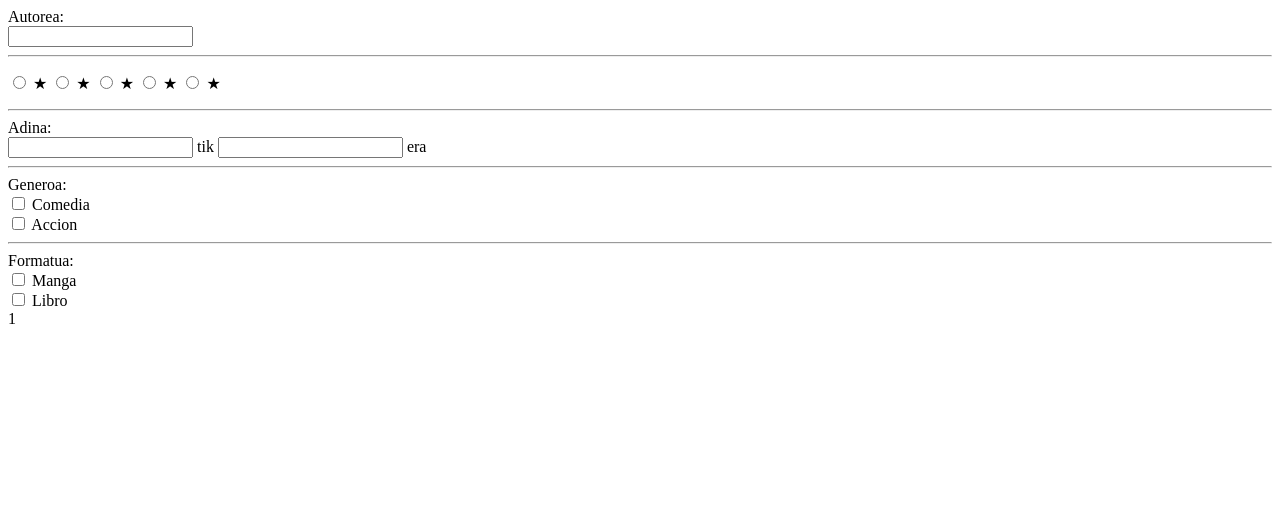
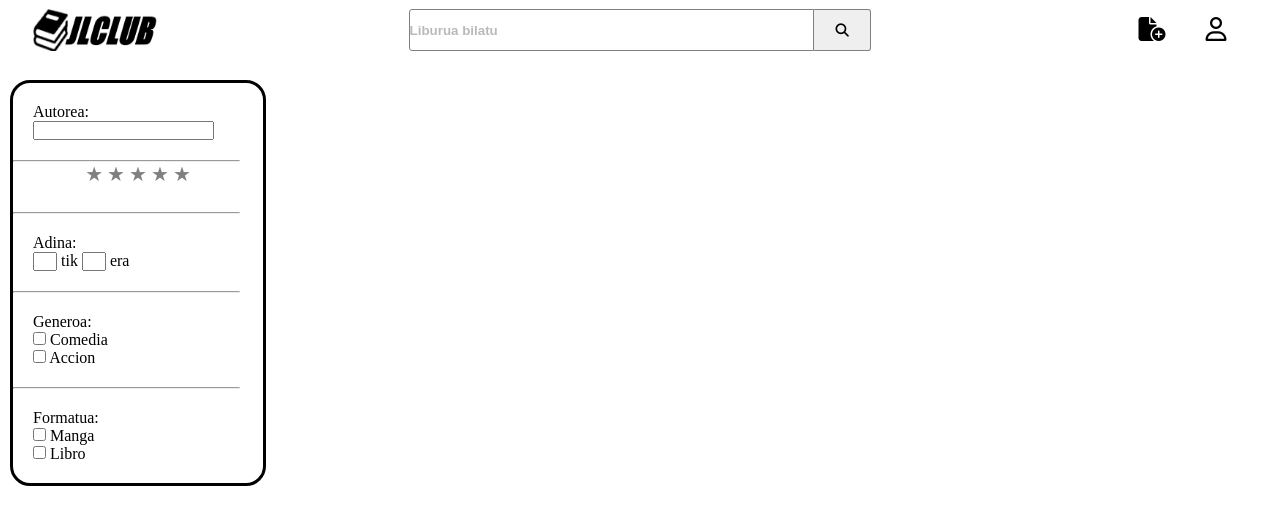
Before and after one commit to mikel-ayala/BookAffinity, a PHP site: page / in a window 1280 px wide. Shown: the top 525 px of the page. Run offline with PHP 8.4, Linux system fonts and the light colour scheme; data that the repository does not hold is empty; a stand-in replaces the project's code that opens the database connection; some libraries are stand-ins or nearby versions.

Commit message:
Commit index css y index php con header

```diff
--- a/css/index.css
+++ b/css/index.css
@@ -0,0 +1,88 @@
+.listaLibros{
+    display: flex;
+}
+
+.filtro{
+    position: fixed;
+    margin-top: 20px;
+    margin-left: 10px;
+    border: black 3px solid;
+    border-radius: 20px;
+}
+
+hr {
+    background-color: black;
+    width: 90%;
+}
+
+.filtro form {
+    margin-left: 20px;
+    margin-top: 20px;
+    margin-bottom: 20px;
+}
+
+/*CSS de la busqueda por estrellas*/
+
+.filtro .buscarEstrellas {
+    width: 250px;
+    margin: 0 auto;
+    margin-bottom: 20px;
+    height: 30px;
+}
+
+.filtro .buscarEstrellas:hover {
+    cursor: pointer;
+}
+
+.filtro .buscarEstrellas p {
+    text-align: center;
+}
+
+.filtro .buscarEstrellas label{
+    font-size: 20px;
+    color: grey;
+}
+
+.filtro .buscarEstrellas input[type="radio"] {
+    display: none;
+}
+
+.filtro .buscarEstrellas .clasificacion {
+    direction: rtl;
+    unicode-bidi: bidi-override;
+}
+
+.filtro .buscarEstrellas label:hover, .filtro .buscarEstrellas label:hover ~ label {
+    color: orange;
+    cursor: pointer;
+}
+
+.filtro .buscarEstrellas input[type="radio"]:checked ~ label {
+    color: orange;
+}
+
+/*Final del CSS de la busqueda por estrellas*/
+
+.filtro .buscarEdad input{
+    width: 20px;
+}
+
+.libros {
+    margin-left: 280px;
+}
+
+.card {
+    box-shadow: 0 8px 16px 0 rgba(0,0,0,0.2);
+    transition: 0.3s;
+    width: 85%;
+    border-radius: 5px;
+}
+
+.card:hover {
+    box-shadow: 0 16px 32px 0 rgba(0,0,0,0.2);
+}
+
+.card img {
+    border-radius: 5px 5px 0 0;
+    width:100%;
+}
--- a/index.php
+++ b/index.php
@@ -5,11 +5,12 @@
     <meta charset="UTF-8">
     <meta http-equiv="X-UA-Compatible" content="IE=edge">
     <meta name="viewport" content="width=device-width, initial-scale=1.0">
-    <link rel="stylesheet" type="text/css" href="./index.css">
+    <link rel="stylesheet" type="text/css" href="./css/index.css">
     <title>LIBURUAK</title>
 </head>
 
 <body>
+    <header><?php include './html/header.html'; ?></header>
     <div class="listaLibros">
         <div class="filtro">
             <form class="buscarAutor">
@@ -66,7 +67,7 @@
                 <label>Libro</label><br>
             </form>
         </div>
-        <div class="libros">1
+        <div class="libros">
             <table>
                 <?php
                 include 'conexion.php';
@@ -85,7 +86,6 @@
                         <div class="container">
                             <h4><b><?= $valor["titulua"]?></b></h4>
                             <p><?= $valor["autorea"] ?></p>
-                            <p><?= $valor["kodea"] ?></p>
                         </div>
                     </div>
                 </td>
```
